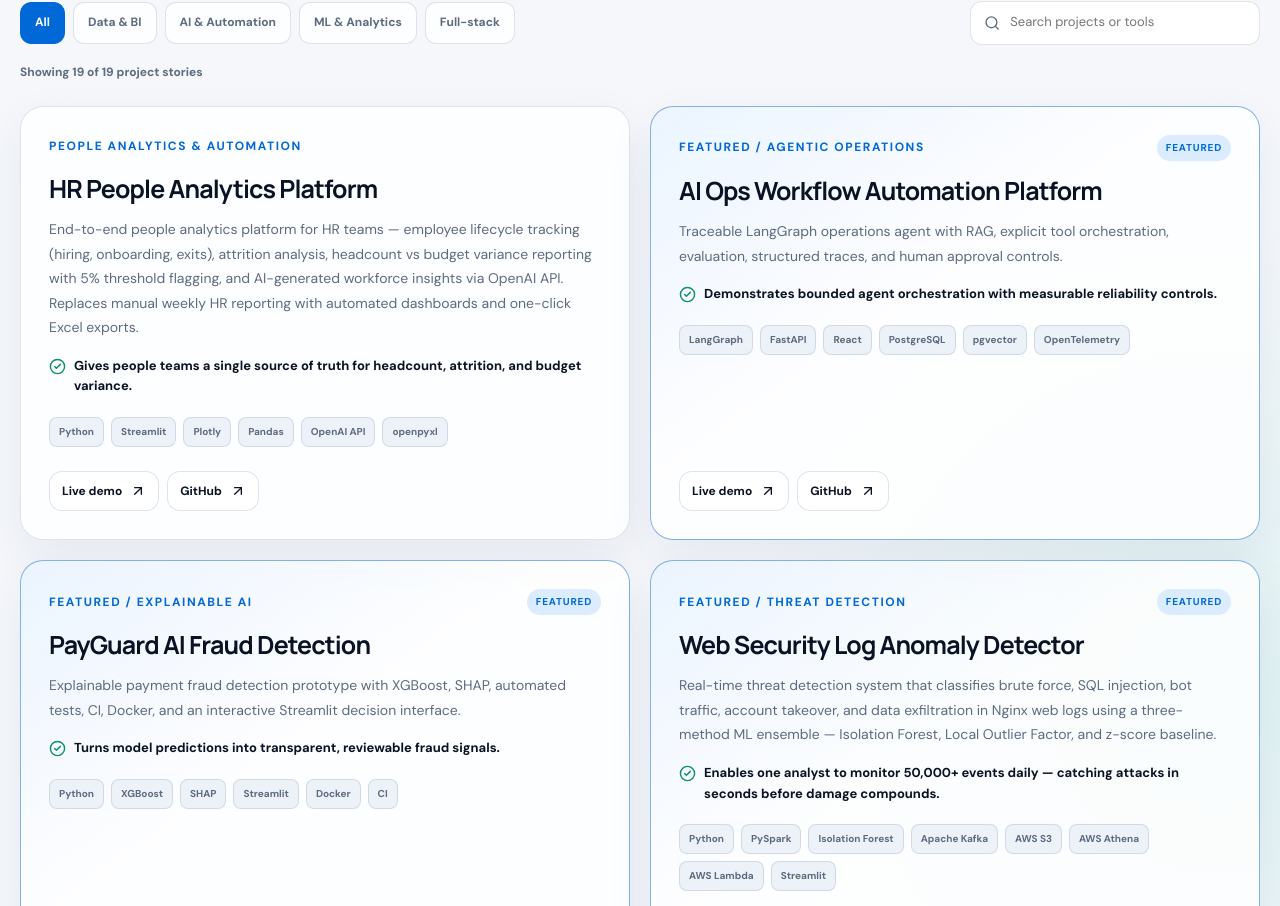
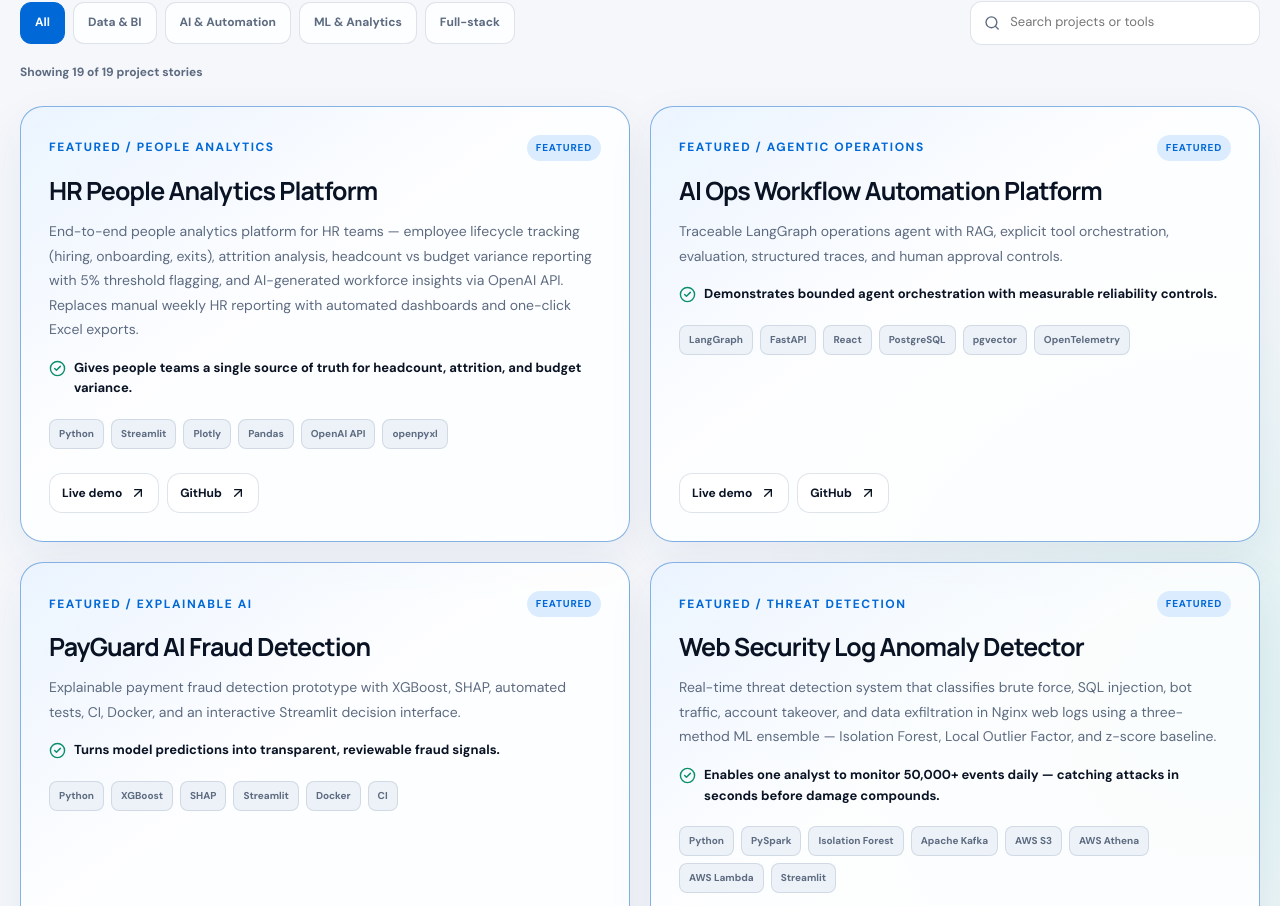
Before and after one commit to RidhanPar/ridhan-portfolio, a React (Vite) app: page / in a window 1280 px wide. Shown: the part 1369-2275 px from the top of the page. Built offline with nearby package versions, Linux system fonts and the light colour scheme.

Commit message:
Feature HR People Analytics Platform
Mark the lead HR card as featured and align its eyebrow with the
"Featured / ..." convention used by the other featured cards.

```diff
--- a/src/main.jsx
+++ b/src/main.jsx
@@ -22,7 +22,7 @@
   {
     title: 'HR People Analytics Platform',
     category: 'Data & BI',
-    eyebrow: 'People analytics & automation',
+    eyebrow: 'Featured / People analytics',
     description:
       'End-to-end people analytics platform for HR teams — employee lifecycle tracking (hiring, onboarding, exits), attrition analysis, headcount vs budget variance reporting with 5% threshold flagging, and AI-generated workforce insights via OpenAI API. Replaces manual weekly HR reporting with automated dashboards and one-click Excel exports.',
     tech: ['Python', 'Streamlit', 'Plotly', 'Pandas', 'OpenAI API', 'openpyxl'],
@@ -30,7 +30,8 @@
     links: [
       ['Live demo', 'https://hr-people-analytics-platform.streamlit.app/'],
       ['GitHub', 'https://github.com/RidhanPar/hr-people-analytics-platform']
-    ]
+    ],
+    featured: true
   },
   {
     title: 'AI Ops Workflow Automation Platform',
```
